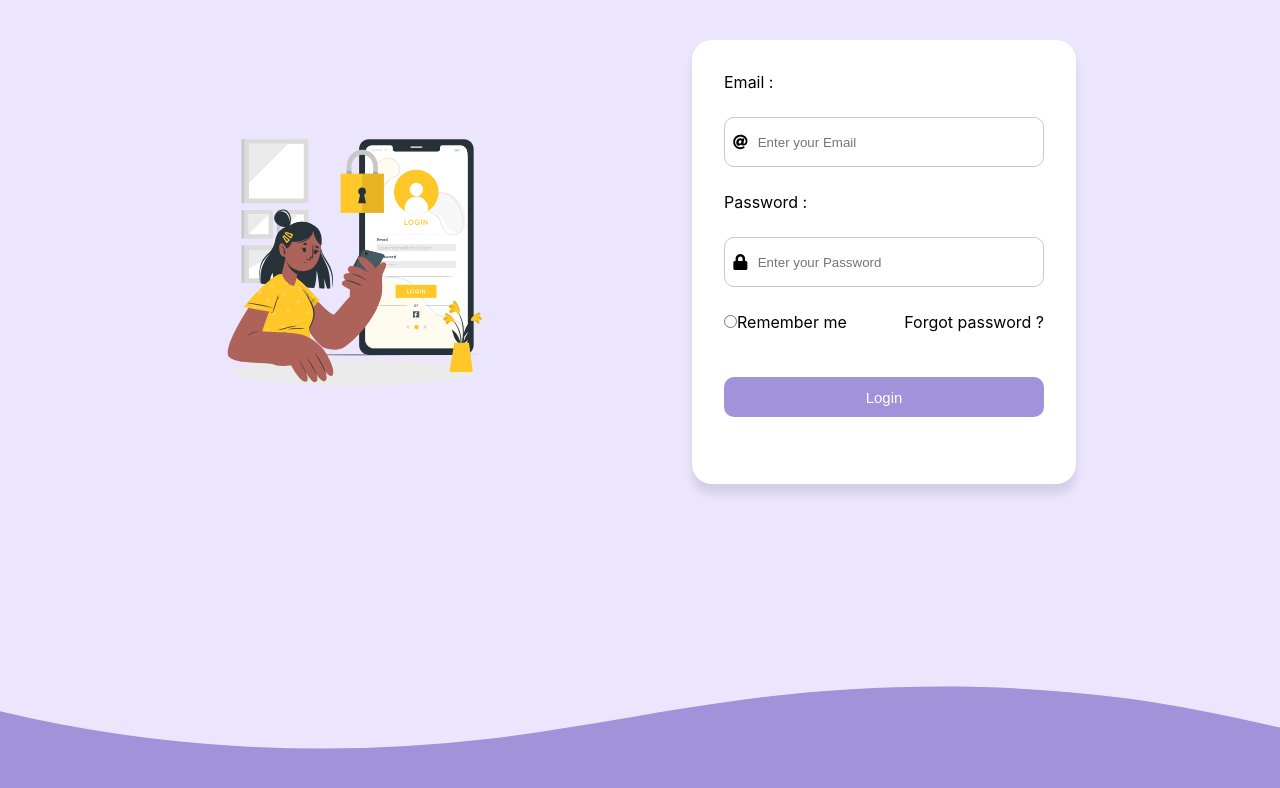
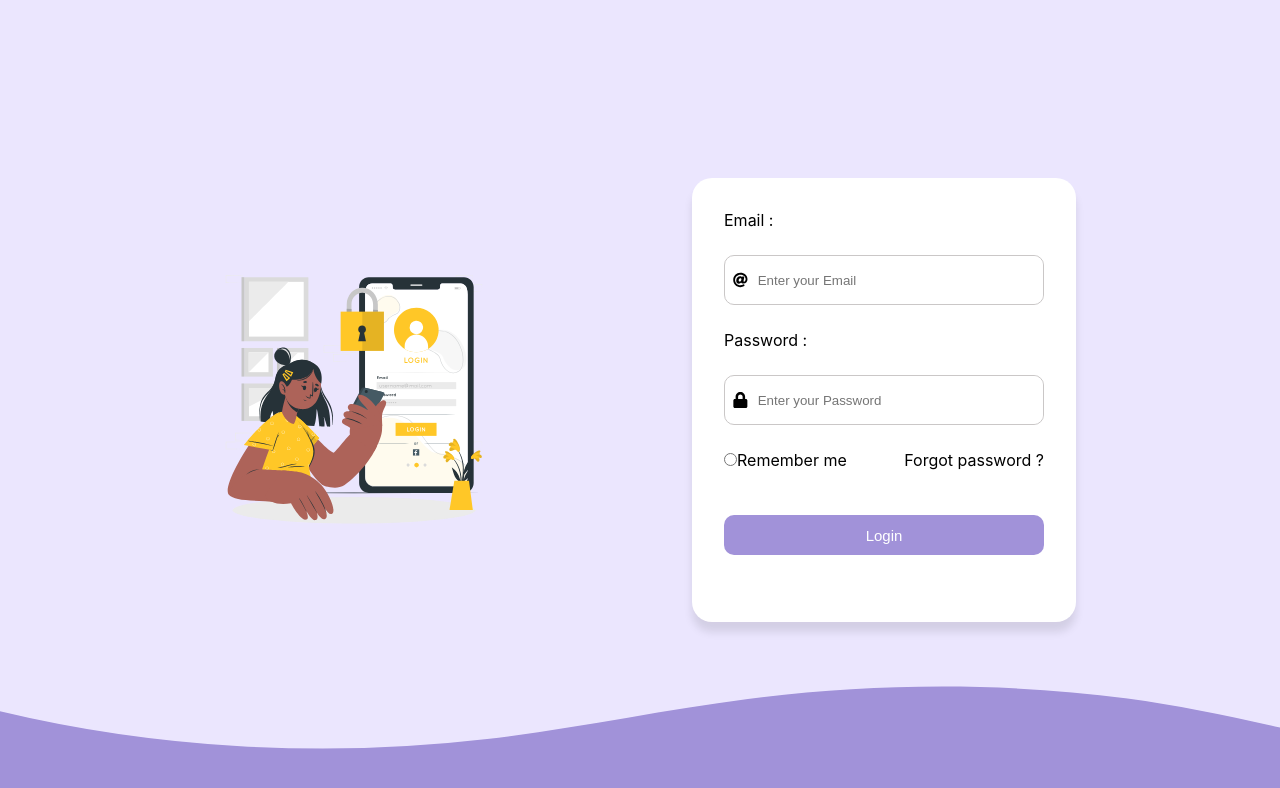
Before and after one commit to Aadityadav191/React-Dashboard, a React (Create React App) app: page / in a window 1280 px wide. Shown: the top 788 px of the page. Built offline with nearby package versions, Linux system fonts and the light colour scheme.

Commit message:
fixing height

```diff
--- a/src/Pages/Login/Login.css
+++ b/src/Pages/Login/Login.css
@@ -6,6 +6,7 @@
     align-items: center;
     margin-top: 1.5rem;
     padding: 1rem;
+    height: 90vh;
 }
 
 
```
